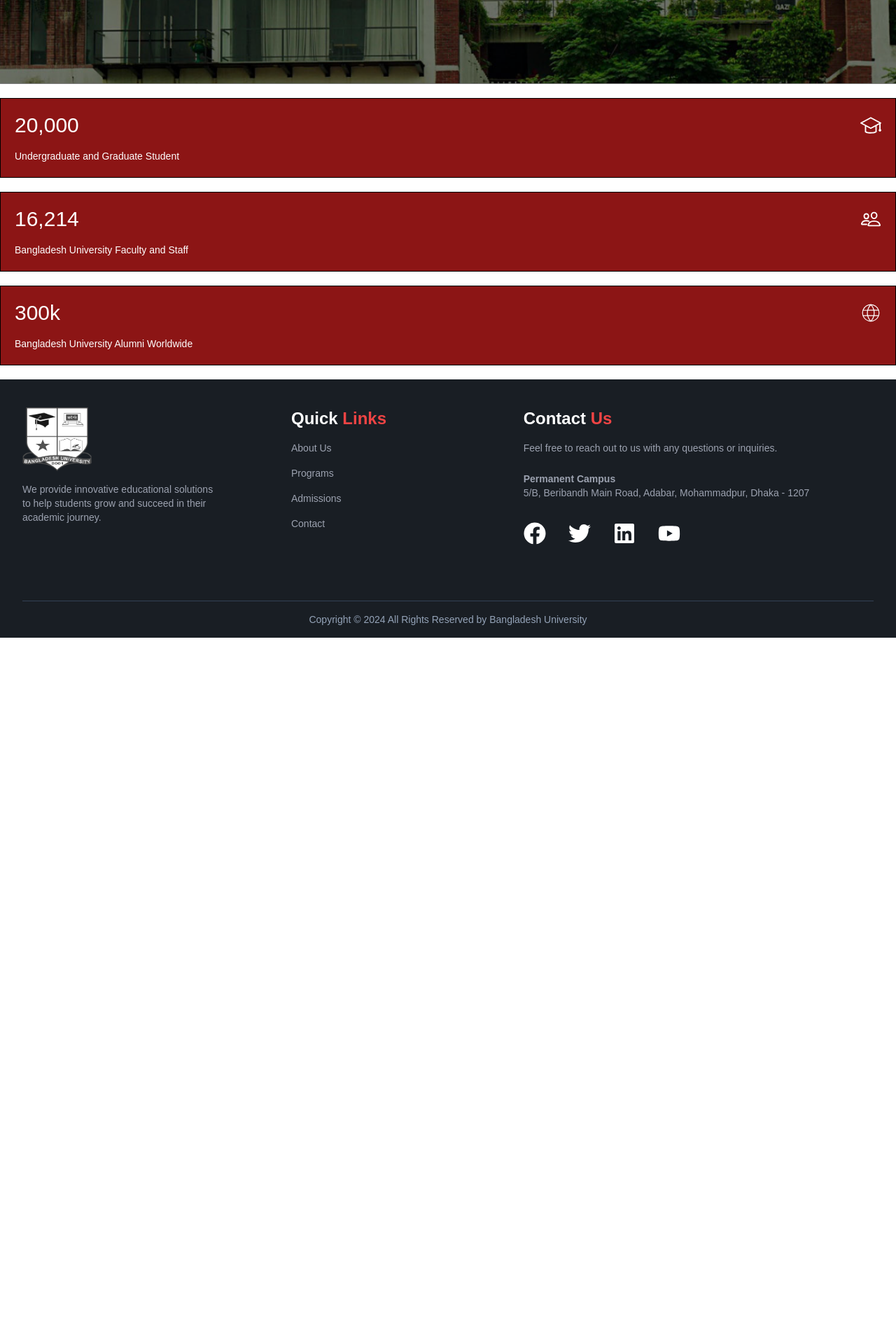
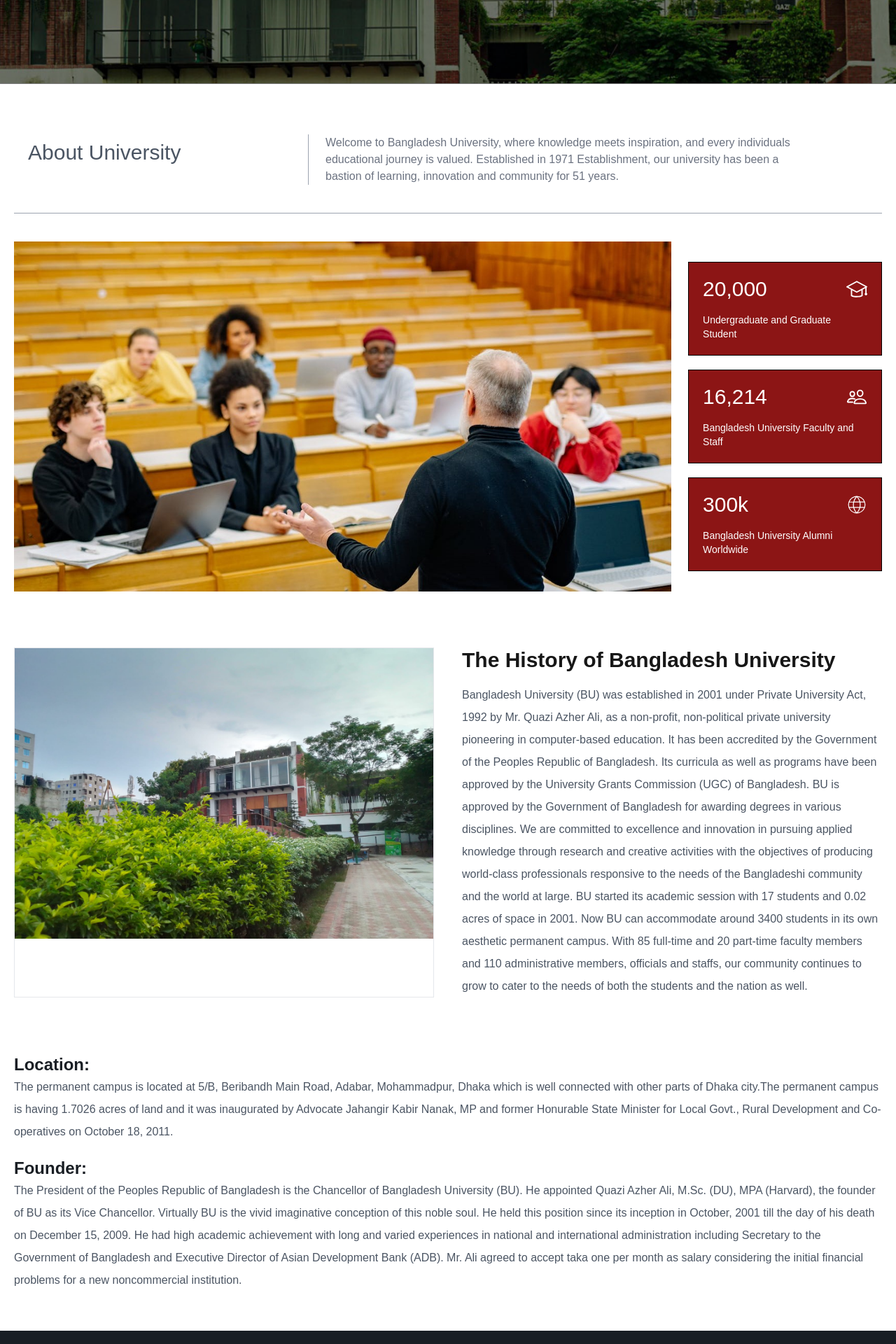
Before and after one commit to Muhammad-Ashik/bangladesh-university-frontend, a Next.js app: page /about in a window 1280 px wide. Shown: the part 260-2180 px from the top of the page at 70% size. Before the commit the page ends 1171 px from the top, so only its background shows below. Built offline with nearby package versions, Linux system fonts and the light colour scheme.

Commit message:
fix:About-Section

```diff
--- a/src/app/about/page.tsx
+++ b/src/app/about/page.tsx
@@ -1,4 +1,4 @@
-import Info from '@/components/about/Info'
+import AboutPage from '@/components/about/AboutPage'
 import NavigationHeader from '@/components/common/navigation-header/NavigationHeader'
 
 export default function About() {
@@ -8,7 +8,7 @@
         path='Home > About'
         title='About Bangladesh University'
       />
-      <Info />
+      <AboutPage />
     </div>
   )
 }
--- /dev/null
+++ b/src/components/about/AboutPage.tsx
@@ -0,0 +1,94 @@
+import Image from 'next/image'
+import Info from './Info'
+
+export default function AboutPage() {
+  return (
+    <div className='container max-w-[1400px] mx-auto py-14 px-5'>
+      <div className='grid grid-cols-12 px-5 pt-4 pb-10 xs:text-justify md:text-left md:border-b md:border-gray-400 md:mb-10'>
+        <h2 className='col-span-12 md:col-span-4 text-2xl md:text-3xl 2xl:text-4xl text-nowrap text-gray-600 xs:py-2'>
+          About University
+        </h2>
+        <p className='text-sm lg:text-base text-gray-500 col-span-12 md:col-span-8 lg:col-span-7 md:border-l border-gray-400 md:pl-6'>
+          Welcome to Bangladesh University, where knowledge meets inspiration,
+          and every individuals educational journey is valued. Established in
+          1971 Establishment, our university has been a bastion of learning,
+          innovation and community for 51 years.
+        </p>
+      </div>
+      <div className='w-full h-[500px] flex items-center justify-center grid-cols-12 gap-x-6'>
+        <Image
+          className='col-span-8 h-full object-cover'
+          src='/images/about-university.jpg'
+          width={1000}
+          height={1000}
+          alt='About-Image'
+        />
+        <div className='col-span-4'>
+          <Info />
+        </div>
+      </div>
+
+      <div className='w-full grid grid-cols-2 gap-10 my-20'>
+        <div className='w-full border'>
+          <Image
+            className='w-full object-cover'
+            src='/images/image-4.png'
+            height={500}
+            width={500}
+            alt='About-Image'
+          />
+        </div>
+        <div>
+          <h2 className='text-3xl pb-4 font-bold'>
+            The History of Bangladesh University
+          </h2>
+          <p className='text-sm lg:text-base text-gray-600 lg:leading-8'>
+            Bangladesh University (BU) was established in 2001 under Private
+            University Act, 1992 by Mr. Quazi Azher Ali, as a non-profit,
+            non-political private university pioneering in computer-based
+            education. It has been accredited by the Government of the Peoples
+            Republic of Bangladesh. Its curricula as well as programs have been
+            approved by the University Grants Commission (UGC) of Bangladesh. BU
+            is approved by the Government of Bangladesh for awarding degrees in
+            various disciplines. We are committed to excellence and innovation
+            in pursuing applied knowledge through research and creative
+            activities with the objectives of producing world-class
+            professionals responsive to the needs of the Bangladeshi community
+            and the world at large. BU started its academic session with 17
+            students and 0.02 acres of space in 2001. Now BU can accommodate
+            around 3400 students in its own aesthetic permanent campus. With 85
+            full-time and 20 part-time faculty members and 110 administrative
+            members, officials and staffs, our community continues to grow to
+            cater to the needs of both the students and the nation as well.
+          </p>
+        </div>
+      </div>
+
+      <div className='text-sm lg:text-base text-gray-600'>
+        <h3 className='text-2xl text-secondary font-bold'>Location:</h3>
+        <p className='leading-8'>
+          The permanent campus is located at 5/B, Beribandh Main Road, Adabar,
+          Mohammadpur, Dhaka which is well connected with other parts of Dhaka
+          city.The permanent campus is having 1.7026 acres of land and it was
+          inaugurated by Advocate Jahangir Kabir Nanak, MP and former Honurable
+          State Minister for Local Govt., Rural Development and Co-operatives on
+          October 18, 2011.
+        </p>
+        <h3 className='text-2xl text-secondary mt-5 font-bold'>Founder:</h3>
+        <p className='leading-8'>
+          The President of the Peoples Republic of Bangladesh is the Chancellor
+          of Bangladesh University (BU). He appointed Quazi Azher Ali, M.Sc.
+          (DU), MPA (Harvard), the founder of BU as its Vice Chancellor.
+          Virtually BU is the vivid imaginative conception of this noble soul.
+          He held this position since its inception in October, 2001 till the
+          day of his death on December 15, 2009. He had high academic
+          achievement with long and varied experiences in national and
+          international administration including Secretary to the Government of
+          Bangladesh and Executive Director of Asian Development Bank (ADB). Mr.
+          Ali agreed to accept taka one per month as salary considering the
+          initial financial problems for a new noncommercial institution.
+        </p>
+      </div>
+    </div>
+  )
+}
```
Also changed, not shown: public/images/about-university.jpg (added).
